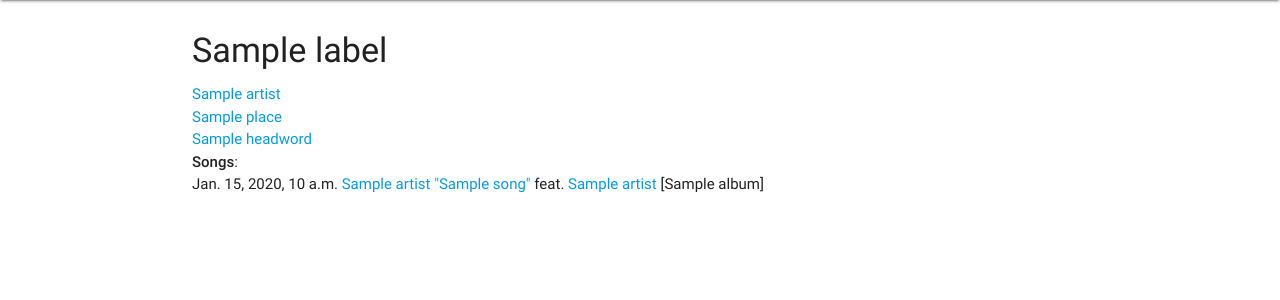
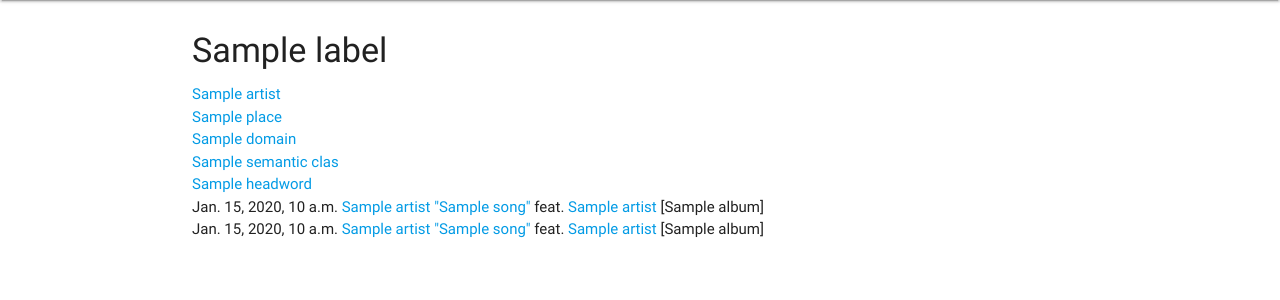
Before and after one commit to mattkohl/the_right_rhymes_beta, a Django app: template dictionary/api/templates/api/_search.html in a window 1280 px wide. Shown: the part 64-364 px from the top of the page. Run offline with Django 3.2, Linux system fonts and the light colour scheme; the template is opened without the code that fills it: most values are stand-ins (such as "Sample title", 1, 10 or a date in 2020).

Commit message:
song list update

```diff
--- a/dictionary/api/templates/api/_search.html
+++ b/dictionary/api/templates/api/_search.html
@@ -18,14 +18,72 @@
     {% endfor %}
 {% endif %}
 
+{% if domains %}
+    {% for domain in domains %}
+        <div><a href="{% url 'domain-highlight' pk=domain.id %}">{{ domain.name }}</a></div>
+    {% endfor %}
+{% endif %}
+
+{% if semantic_classes %}
+    {% for semantic_class in semantic_classes %}
+        <div><a href="{% url 'semanticclass-highlight' pk=semantic_class.id %}">{{ semantic_class.name }}</a></div>
+    {% endfor %}
+{% endif %}
+
 {% if senses %}
     {% for sense in senses %}
         <div><a href="{% url 'sense-highlight' pk=sense.id %}">{{ sense.headword }}</a></div>
     {% endfor %}
 {% endif %}
 
-{% if songs %}
-    {% include 'api/_song_list.html' with songs=songs label="Songs" %}
+{% if song_titles %}
+    {% for song in song_titles %}
+        <div class="song">
+            {{ song.release_date }}
+            {% if song.primary_artists %}
+                {% for artist in song.primary_artists %}
+                    <span class="artist">
+                        <a href="{% url 'artist-highlight' pk=artist.id %}">{{ artist.name }}</a>
+                    </span>{% if not forloop.last %}, {% endif %}
+                {% endfor %}
+            {% endif %}
+            <a href="{% url 'song-highlight' pk=song.id %}">"{{ song.title }}"</a>
+            {% if song.featured_artists %}
+                feat.
+                {% for artist in song.featured_artists %}
+                    <span class="artist">
+                        <a href="{% url 'artist-highlight' pk=artist.id %}">{{ artist.name }}</a>
+                    </span>{% if not forloop.last %}, {% endif %}
+                {% endfor %}
+            {% endif %}
+            [{{ song.album }}]
+        </div>
+    {% endfor %}
+{% endif %}
+
+{% if song_lyrics %}
+    {% for song in song_lyrics %}
+        <div class="song">
+            {{ song.release_date }}
+            {% if song.primary_artists %}
+                {% for artist in song.primary_artists %}
+                    <span class="artist">
+                        <a href="{% url 'artist-highlight' pk=artist.id %}">{{ artist.name }}</a>
+                    </span>{% if not forloop.last %}, {% endif %}
+                {% endfor %}
+            {% endif %}
+            <a href="{% url 'song-highlight' pk=song.id %}">"{{ song.title }}"</a>
+            {% if song.featured_artists %}
+                feat.
+                {% for artist in song.featured_artists %}
+                    <span class="artist">
+                        <a href="{% url 'artist-highlight' pk=artist.id %}">{{ artist.name }}</a>
+                    </span>{% if not forloop.last %}, {% endif %}
+                {% endfor %}
+            {% endif %}
+            [{{ song.album }}]
+        </div>
+    {% endfor %}
 {% endif %}
 
 {% endblock %}
```
Also changed, not shown: dictionary/api/views.py (+28 -16 lines).
